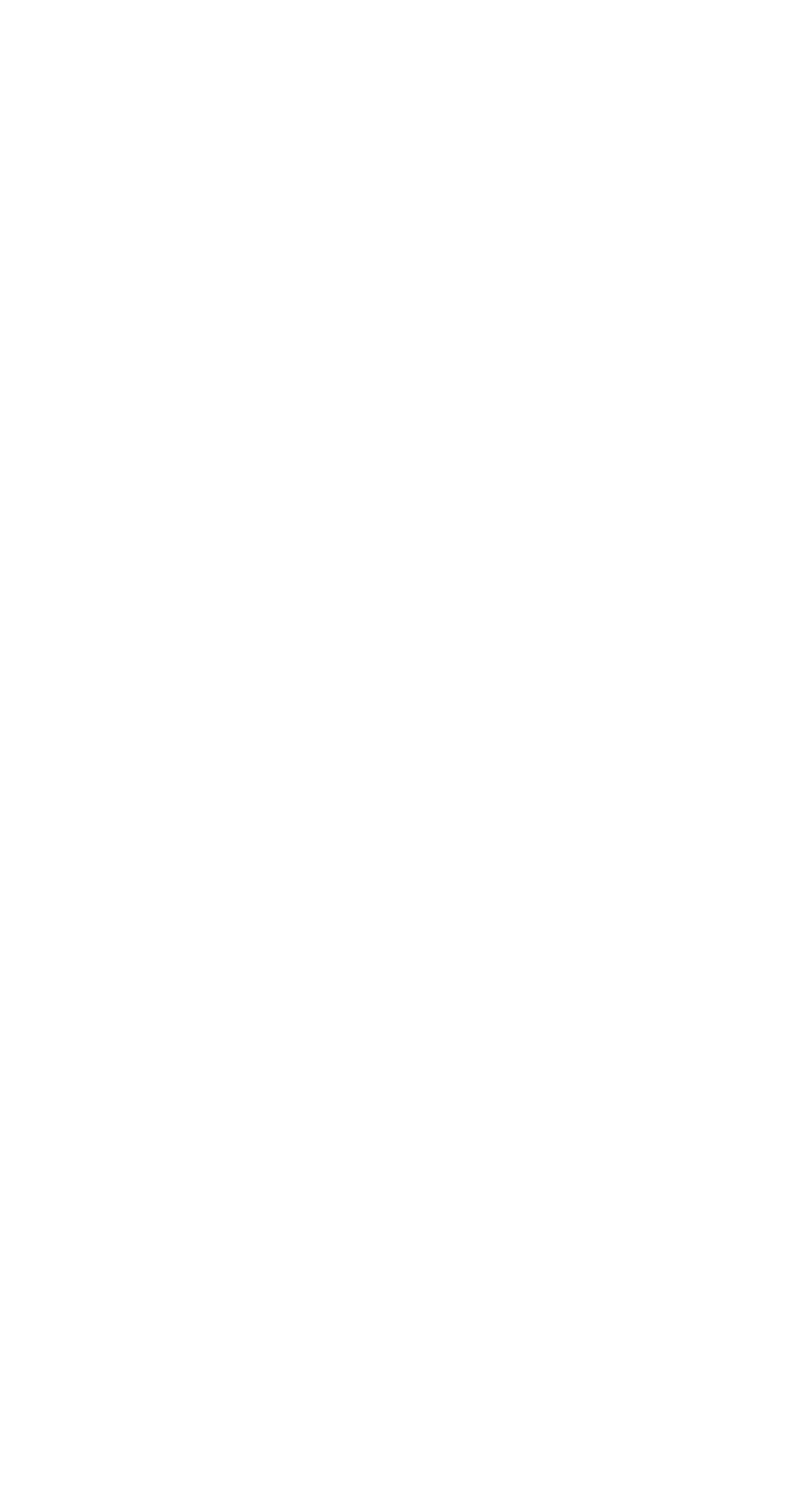
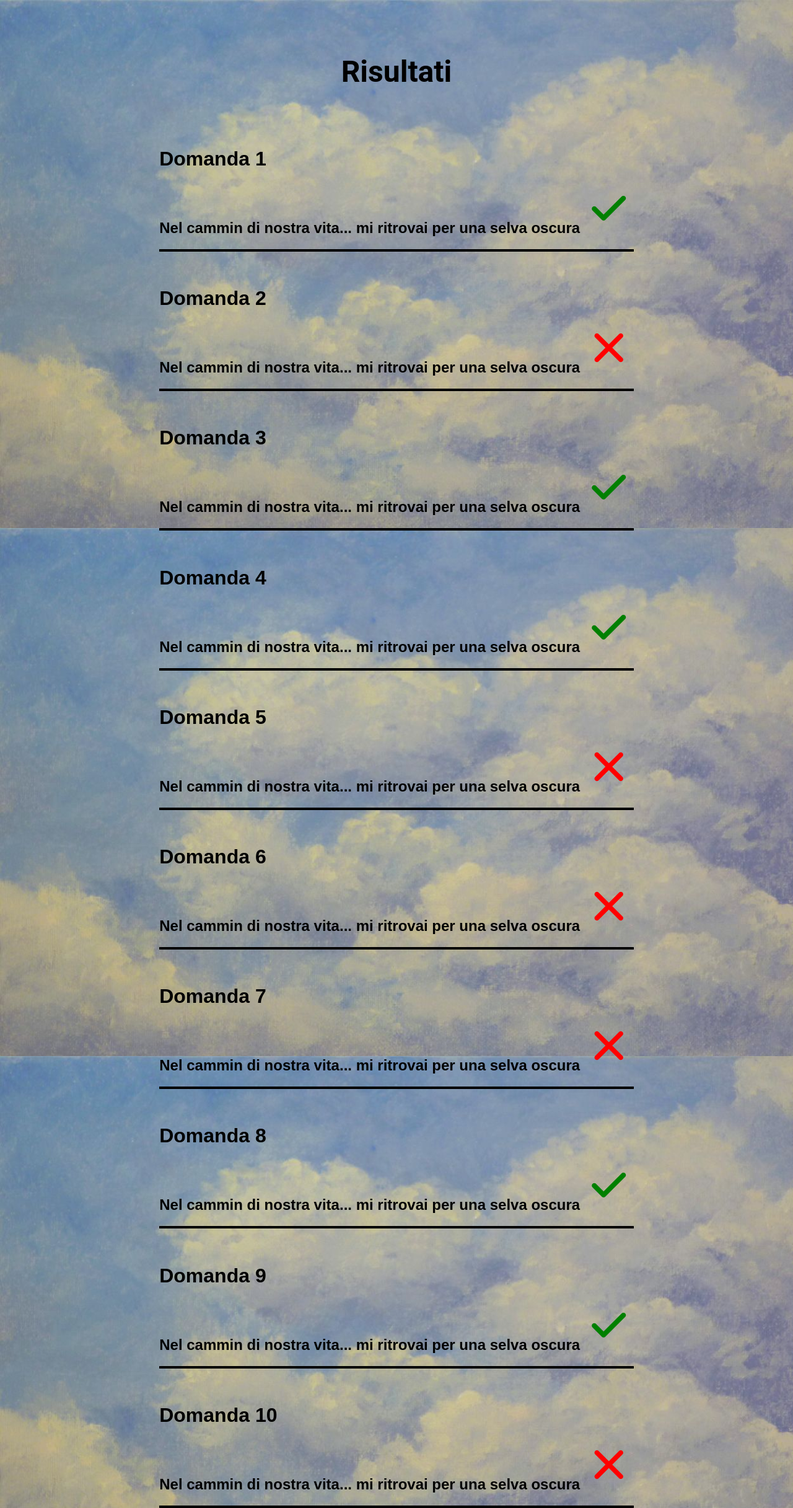
Before and after one commit to fede-iko/Kalipso, a PHP site: page /src/results_page.html in a window 1280 px wide. Before the commit the page is empty. Shown: the whole page at 62% size. Before the commit the page ends 800 px from the top, so only its background shows below. Run offline with PHP 8.4, Linux system fonts and the light colour scheme.

Commit message:
Results Page

```diff
--- a/web_app/src/results_page.html
+++ b/web_app/src/results_page.html
@@ -0,0 +1,97 @@
+<head>
+    <title>Risultati</title>
+    <link rel="stylesheet" type="text/css" href="../style/master.css?v=5.0">
+    <link rel="stylesheet" href="https://fonts.googleapis.com/css2?family=Material+Symbols+Rounded:opsz,wght,FILL,GRAD@48,400,0,0" />
+</head>
+
+    <div class="scrollable-title">Risultati</div>
+
+    <div id="results-container">
+        <p id="risultati-domanda">Domanda 1</p>
+        <p id="risultati-risposta">Nel cammin di nostra vita... mi ritrovai per una selva oscura
+            <span class="material-symbols-rounded correct">
+                done
+            </span>
+        </p>
+    </div>
+
+    <div id="results-container">
+        <p id="risultati-domanda">Domanda 2</p>
+        <p id="risultati-risposta">Nel cammin di nostra vita... mi ritrovai per una selva oscura
+            <span class="material-symbols-rounded wrong">
+                close
+            </span>
+        </p>
+    </div>
+
+    <div id="results-container">
+        <p id="risultati-domanda">Domanda 3</p>
+        <p id="risultati-risposta">Nel cammin di nostra vita... mi ritrovai per una selva oscura
+            <span class="material-symbols-rounded correct">
+                done
+            </span>
+        </p>
+    </div>
+
+    <div id="results-container">
+        <p id="risultati-domanda">Domanda 4</p>
+        <p id="risultati-risposta">Nel cammin di nostra vita... mi ritrovai per una selva oscura
+            <span class="material-symbols-rounded correct">
+                done
+            </span>
+        </p>
+    </div>
+
+    <div id="results-container">
+        <p id="risultati-domanda">Domanda 5</p>
+        <p id="risultati-risposta">Nel cammin di nostra vita... mi ritrovai per una selva oscura
+            <span class="material-symbols-rounded wrong">
+                close
+            </span>
+        </p>
+    </div>
+
+    <div id="results-container">
+        <p id="risultati-domanda">Domanda 6</p>
+        <p id="risultati-risposta">Nel cammin di nostra vita... mi ritrovai per una selva oscura
+            <span class="material-symbols-rounded wrong">
+                close
+            </span>
+        </p>
+    </div>
+
+    <div id="results-container">
+        <p id="risultati-domanda">Domanda 7</p>
+        <p id="risultati-risposta">Nel cammin di nostra vita... mi ritrovai per una selva oscura
+            <span class="material-symbols-rounded wrong">
+                close
+            </span>
+        </p>
+    </div>
+
+    <div id="results-container">
+        <p id="risultati-domanda">Domanda 8</p>
+        <p id="risultati-risposta">Nel cammin di nostra vita... mi ritrovai per una selva oscura
+            <span class="material-symbols-rounded correct">
+                done
+            </span>
+        </p>
+    </div>
+
+    <div id="results-container">
+        <p id="risultati-domanda">Domanda 9</p>
+        <p id="risultati-risposta">Nel cammin di nostra vita... mi ritrovai per una selva oscura
+            <span class="material-symbols-rounded correct">
+                done
+            </span>
+        </p>
+    </div>
+
+    <div id="results-container">
+        <p id="risultati-domanda">Domanda 10</p>
+        <p id="risultati-risposta">Nel cammin di nostra vita... mi ritrovai per una selva oscura
+            <span class="material-symbols-rounded wrong">
+                close
+            </span>
+        </p>
+    </div>
--- a/web_app/style/generic/body.css
+++ b/web_app/style/generic/body.css
@@ -4,9 +4,11 @@
     --linear-back: linear-gradient(270deg, rgba(165, 189, 211, 1) 0%, rgba(225, 219, 205, 1) 100%);
 }
 
+/*
 @media (width: 1366px) and (height: 786px) {
 
 }
+*/
 
 body {
     width: 100vw;
--- a/web_app/style/pages/results_page.css
+++ b/web_app/style/pages/results_page.css
@@ -0,0 +1,47 @@
+body {
+    overflow: auto;
+    justify-content: stretch;
+}
+
+.scrollable-title {
+    margin: 10vh;
+    display: block;
+    position: static;
+    font-size: 3rem;
+    font-weight: bold;
+    height: 250%;
+}
+
+#results-container {
+    display: block;
+    position: static;
+    text-align: left;
+    border-bottom: 5px solid rgb(0, 0, 0);
+    color: #000000;
+    outline: 0;
+    border-width: 0 0 4px;
+    background: transparent;
+    font-family: Arial, Helvetica, sans-serif;
+    font-weight: 600;
+    margin-bottom: 4%;
+}
+
+#risultati-domanda{
+    font-size: 2rem;
+}
+
+#risultati-risposta{
+    font-size: 1.5rem;
+}
+
+.material-symbols-rounded.correct {
+    color: green;
+    font-size: 5rem;
+    font-weight: bold;
+}
+
+.material-symbols-rounded.wrong {
+    color: red;
+    font-size: 5rem;
+    font-weight: bold;
+}
```
